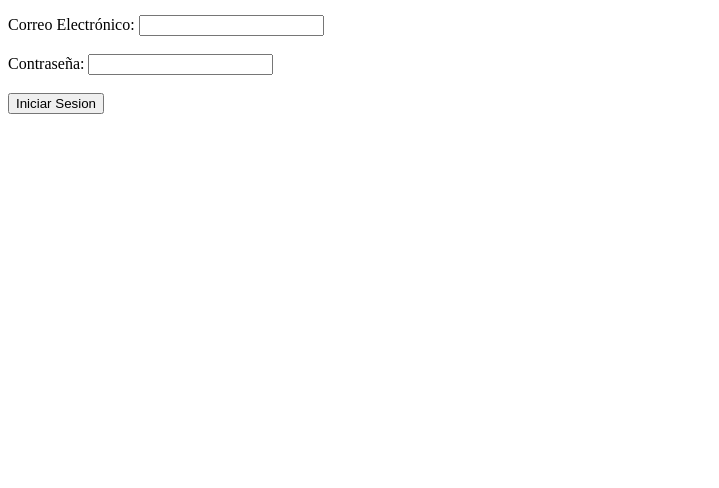
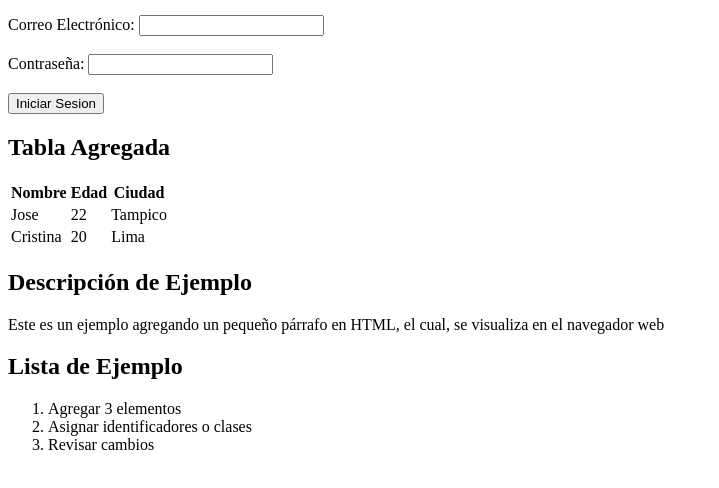
Before and after one commit to TSMJosem/taller_HTMLCSSJS, a plain HTML site: page HTML5/index.html in a window 1280 px wide. Shown: the part 104-592 px from the top of the page, without its empty margins (0-719 px from the left). Drawn offline with Linux system fonts and the light colour scheme.

Commit message:
Cambios HTML

```diff
--- a/HTML5/index.html
+++ b/HTML5/index.html
@@ -4,8 +4,8 @@
         <title>Ejemplos HTML5</title>
     </head>
     <body>
-        <h1>Inicio de Sesion</h1>
-        <form>
+        <h1 id="titulo-principal">Inicio de Sesion</h1>
+        <form id="formulario-login">
             <label for="nombre">Nombre:</label>
             <input type="text" id="nombre" name="nombre" required><br><br>
             <label for="email">Correo Electrónico:</label>
@@ -14,5 +14,36 @@
             <input type="password" id="password" name="password" required><br><br>
             <input type="submit" value="Iniciar Sesion">
         </form>
+
+        <h2 id="titulo-tabla">Tabla Agregada</h2>
+        <table id="tabla-contenedor">
+            <tr>
+                <th class="encabezado-nombre">Nombre</th>
+                <th class="encabezado-edad">Edad</th>
+                <th class="encabezado-ciudad">Ciudad</th>
+            </tr>
+            <tr>
+                <td class="dato-nombre1">Jose</td>
+                <td class="dato-edad1">22</td>
+                <td class="dato-ciudad1">Tampico</td>
+            </tr>
+            <tr>
+                <td class="dato-nombre2">Cristina</td>
+                <td class="dato-edad2">20</td>
+                <td class="dato-ciudad2">Lima</td>
+            </tr>
+        </table>
+
+        <h2 id="titulo-descripcion">Descripción de Ejemplo</h2>
+        <p id="parrafo-descripcion">Este es un ejemplo agregando un pequeño párrafo
+            en HTML, el cual, se visualiza en el navegador web
+        </p>
+
+        <h2 id="titulo-lista">Lista de Ejemplo</h2>
+        <ol id="contenedor-lista">
+            <li class="elemento1">Agregar 3 elementos</li>
+            <li class="elemento2">Asignar identificadores o clases</li>
+            <li class="elemento3">Revisar cambios</li>
+        </ol>
     </body>
 </html>
```
